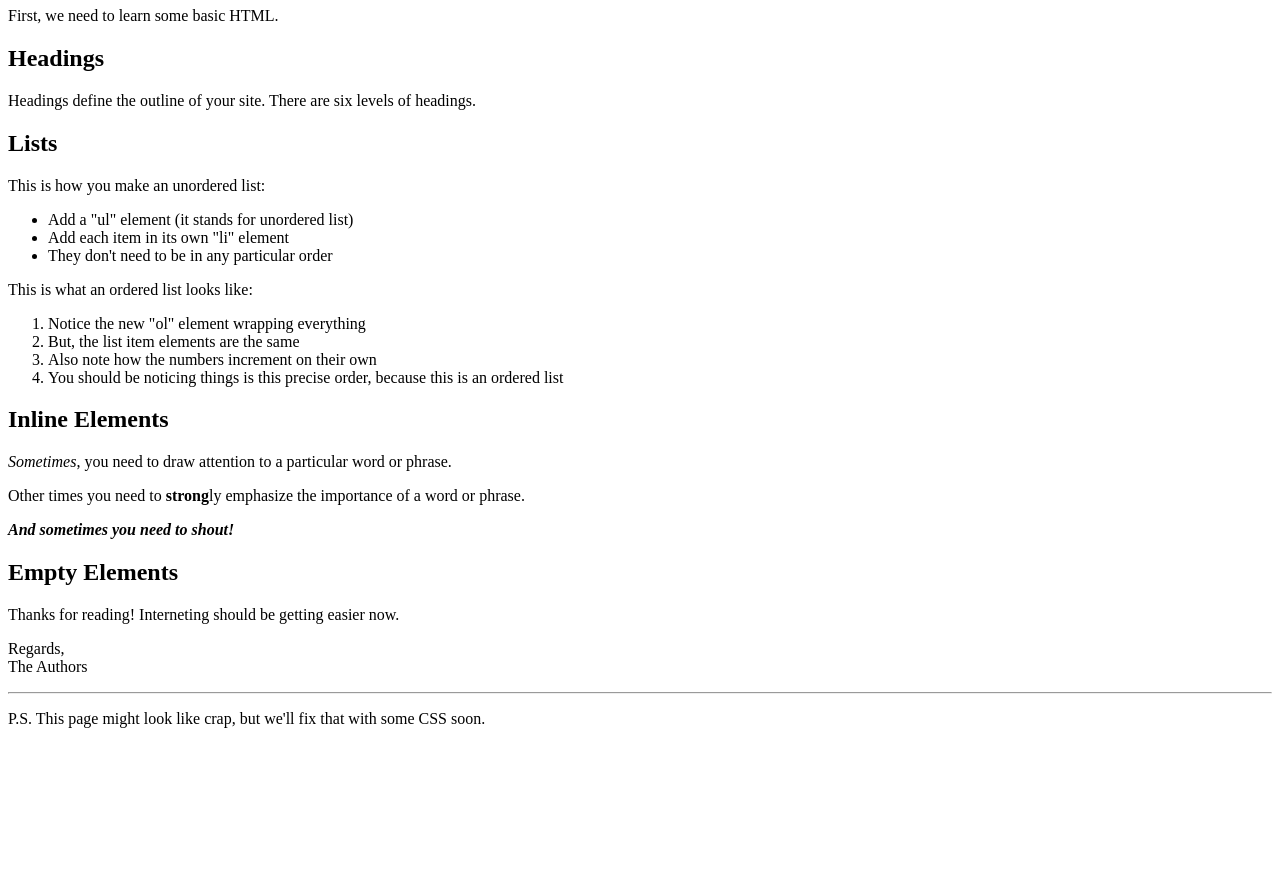
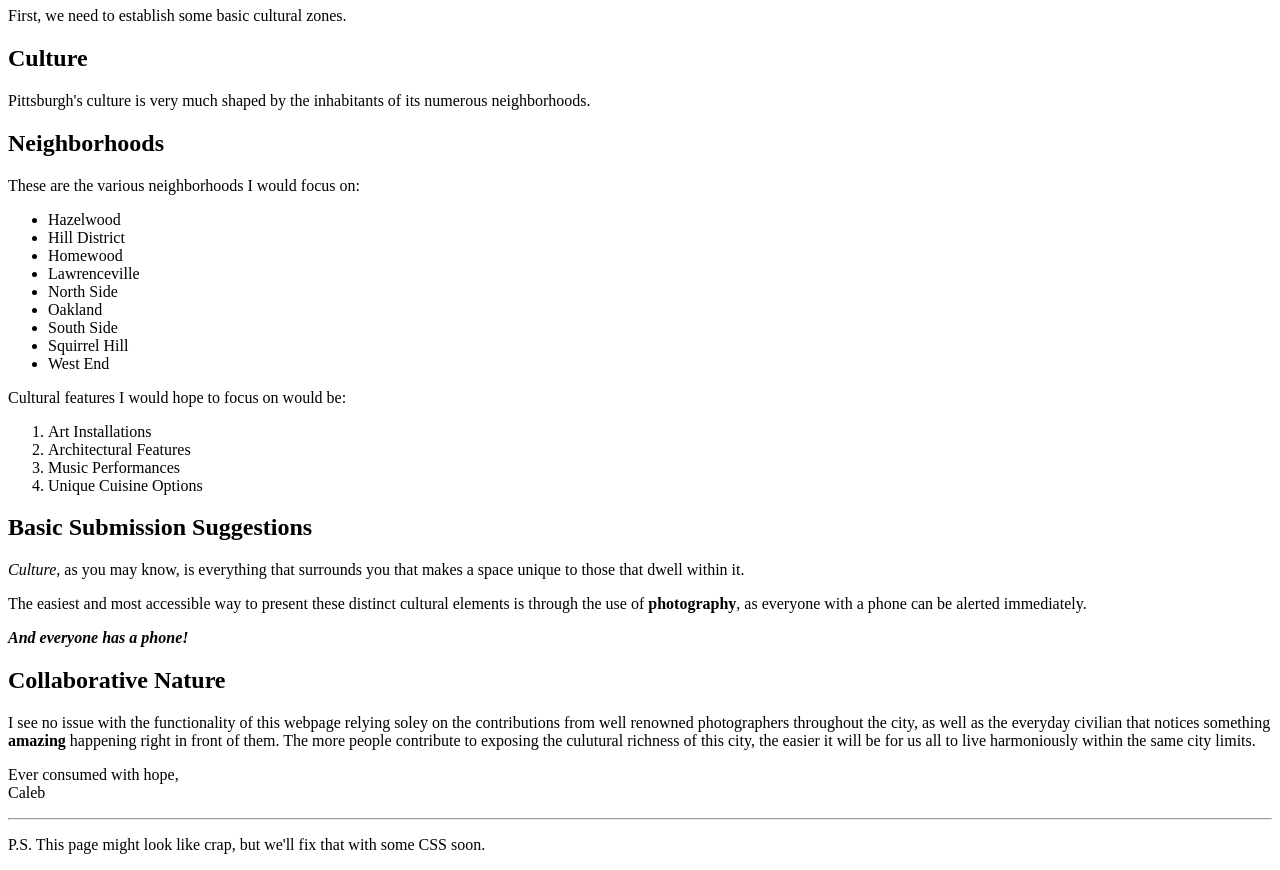
Before and after one commit to crs122/Project-3, a plain HTML site: page basic-web-pages/basics.html in a window 1280 px wide. Shown: the part 73-943 px from the top of the page. Before the commit the page ends 817 px from the top, so only its background shows below. Drawn offline with Linux system fonts and the light colour scheme.

Commit message:
HTML Rough Draft
This is the content portion of my pitch for the group final project.

```diff
--- a/basic-web-pages/basics.html
+++ b/basic-web-pages/basics.html
@@ -1,45 +1,47 @@
 <!DOCTYPE html>
 <html>
   <head>
-    <title>Interneting Is Easy!</title>
+    <title>Exploring Pittsburgh Is Easy!</title>
   </head>
   <body>
-    <h1>Interneting Is Easy!</h1>
-    <p>First, we need to learn some basic HTML.</p>
-    <h2>Headings</h2>
-    <p>Headings define the outline of your site. There are six levels of
-    headings.</p>
-    <h2>Lists</h2>
+    <h1>Exploring Pittsburgh Is Easy!</h1>
+    <p>First, we need to establish some basic cultural zones.</p>
+    <h2>Culture</h2>
+    <p>Pittsburgh's culture is very much shaped by the inhabitants of its numerous neighborhoods.</p>
+    <h2>Neighborhoods</h2>
 
-<p>This is how you make an unordered list:</p>
+<p>These are the various neighborhoods I would focus on:</p>
 
 <ul>
-  <li>Add a "ul" element (it stands for unordered list)</li>
-  <li>Add each item in its own "li" element</li>
-  <li>They don't need to be in any particular order</li>
+  <li>Hazelwood</li>
+  <li>Hill District</li>
+  <li>Homewood</li>
+  <li>Lawrenceville</li>
+  <li>North Side</li>
+  <li>Oakland</li>
+  <li>South Side</li>
+  <li>Squirrel Hill</li>
+  <li>West End</li>
 </ul>
-<p>This is what an ordered list looks like:</p>
+<p>Cultural features I would hope to focus on would be:</p>
 
 <ol>
-  <li>Notice the new "ol" element wrapping everything</li>
-  <li>But, the list item elements are the same</li>
-  <li>Also note how the numbers increment on their own</li>
-  <li>You should be noticing things is this precise order, because this is
-      an ordered list</li>
+  <li>Art Installations</li>
+  <li>Architectural Features</li>
+  <li>Music Performances</li>
+  <li>Unique Cuisine Options</li>
 </ol>
-<h2>Inline Elements</h2>
+<h2>Basic Submission Suggestions</h2>
 
-<p><em>Sometimes</em>, you need to draw attention to a particular word or
-phrase.</p>
-<p>Other times you need to <strong>strong</strong>ly emphasize the importance
-of a word or phrase.</p>
-<p><em><strong>And sometimes you need to shout!</strong></em></p>
-<h2>Empty Elements</h2>
+<p><em>Culture</em>, as you may know, is everything that surrounds you that makes a space unique to those that dwell within it.</p>
+<p>The easiest and most accessible way to present these distinct cultural elements is through the use of <strong>photography</strong>, as everyone with a phone can be alerted immediately.</p>
+<p><em><strong>And everyone has a phone!</strong></em></p>
+<h2>Collaborative Nature</h2>
 
-<p>Thanks for reading! Interneting should be getting easier now.</p>
+<p>I see no issue with the functionality of this webpage relying soley on the contributions from well renowned photographers throughout the city, as well as the everyday civilian that notices something <strong>amazing</strong> happening right in front of them. The more people contribute to exposing the culutural richness of this city, the easier it will be for us all to live harmoniously within the same city limits.</p>
 
-<p>Regards,<br/>
-The Authors</p>
+<p>Ever consumed with hope,<br/>
+Caleb</p>
 
 <hr/>
 
```
